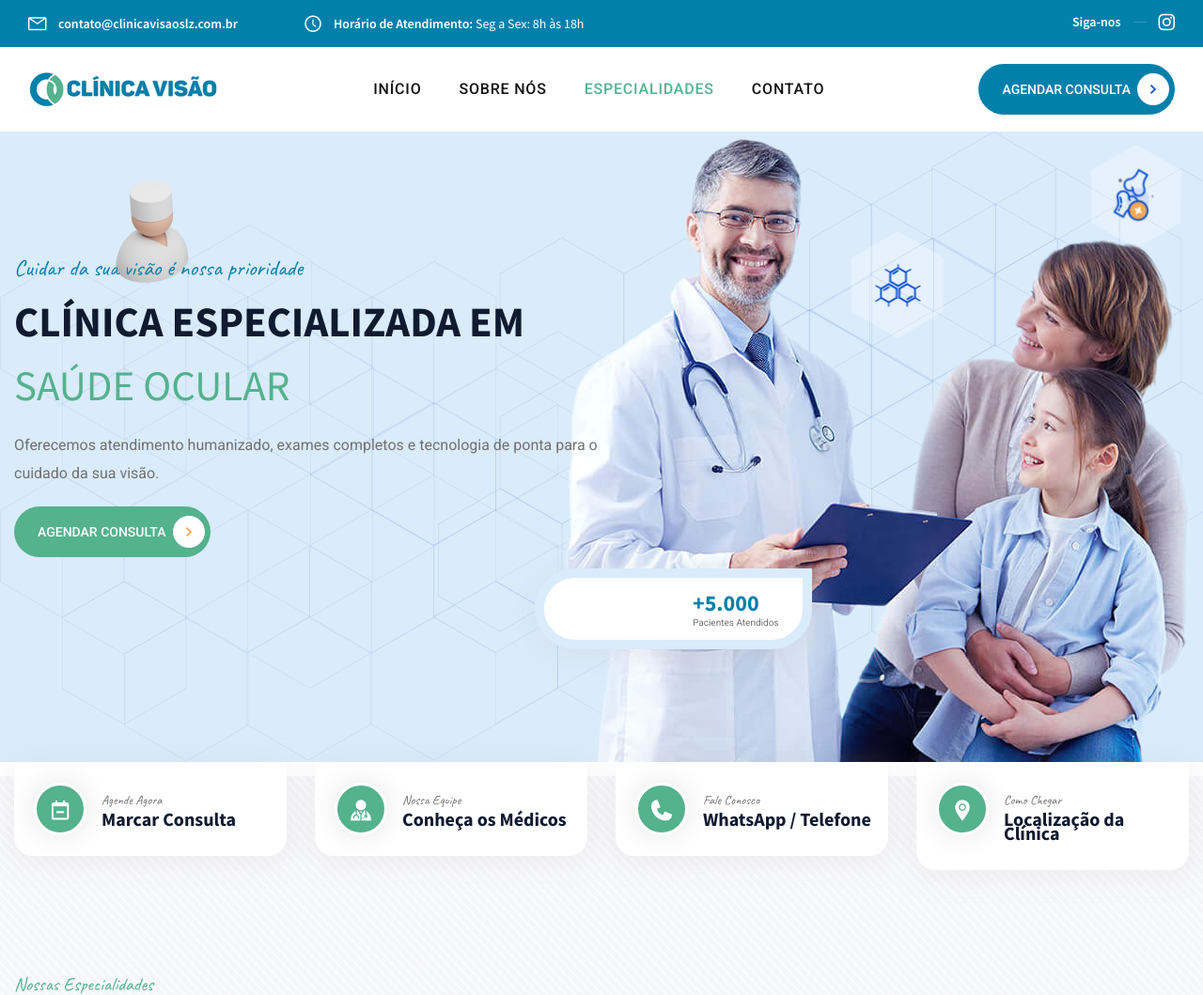
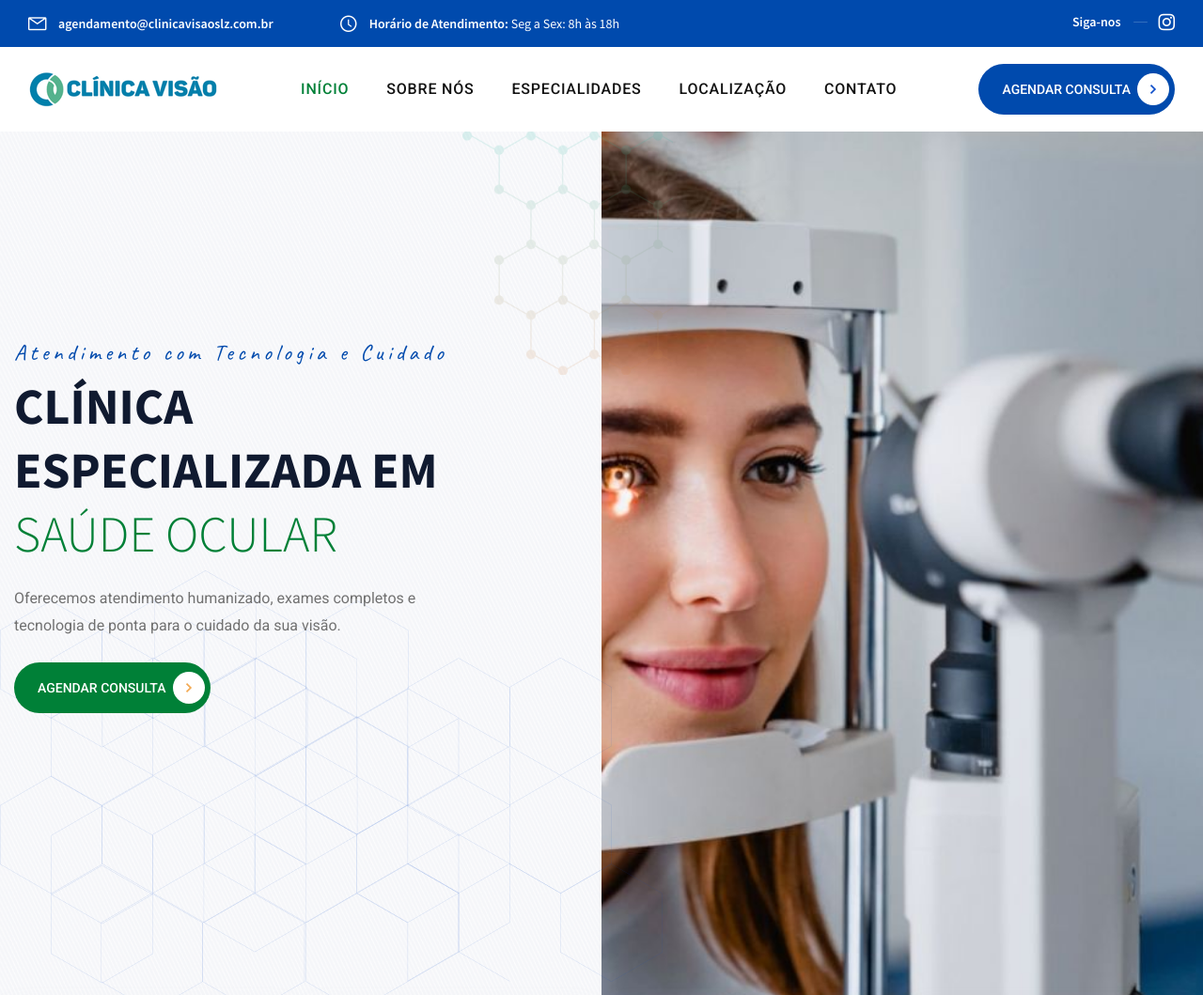
Before and after one commit to viniciusxande30/clinica-visao, a PHP site: page / in a window 1280 px wide. Shown: the top 1059 px of the page at 94% size. Run offline with PHP 8.4, Linux system fonts and the light colour scheme; some libraries are stand-ins or nearby versions; some web fonts are replaced.

Commit message:
Updates da Eliane PT1

```diff
--- a/assets/css/style.css
+++ b/assets/css/style.css
@@ -69,8 +69,8 @@
 
 
 :root{
-  --theme-color: #54b28d;
-  --secondary-color: #0280ab;
+  --theme-color: #008037;
+  --secondary-color: #004aad;
   --pink-color: #FFC0CB;
   --violet-color: #7F00FF;
   --crimson-color: #DC143C;
--- a/index.php
+++ b/index.php
@@ -61,7 +61,7 @@
         <div class="outer-container">
             <div class="top-inner">
                 <ul class="info-list clearfix">
-                    <li><i class="icon-46"></i><a href="mailto:contato@clinicavisaoslz.com.br">contato@clinicavisaoslz.com.br</a></li>
+                    <li><i class="icon-46"></i><a href="mailto:agendamento@clinicavisaoslz.com.br">agendamento@clinicavisaoslz.com.br</a></li>
                     <li><i class="icon-3"></i>Horário de Atendimento: <span>Seg a Sex: 8h às 18h</span></li>
                 </ul>
                 <ul class="social-links clearfix">
@@ -92,7 +92,11 @@
                                 <li><a href="#home">Início</a></li>
                                 <li><a href="#sobrenos">Sobre Nós</a></li>
                                 <li><a href="#service">Especialidades</a></li>
-                                <!-- <li><a href="#project">Estrutura</a></li> -->
+                                <li>
+                                    <a href="#" data-bs-toggle="modal" data-bs-target="#modalLocalizacao">
+                                        Localização
+                                    </a>
+                                </li>
                                 <li><a href="#contato">Contato</a></li>
                             </ul>
                         </div>
@@ -156,9 +160,9 @@
         <div class="contact-info">
             <h4>Fale Conosco</h4>
             <ul>
-                <li>Nosso Endereço - Av. Contorno Leste Oeste, 03 COHATRACK</li>
+                <li>Nosso Endereço - Av. Contorno Leste Oeste, 03 COHATRAC</li>
                 <li><a href="https://wa.me/5581981324929?text=Ol%C3%A1,%20gostaria%20de%20mais%20informa%C3%A7%C3%B5es">(98)8132-4929</a></li>
-                <li><a href="mailto:contato@clinicavisaoslz.com.br">contato@clinicavisaoslz.com.br</a></li>
+                <li><a href="mailto:agendamento@clinicavisaoslz.com.br">agendamento@clinicavisaoslz.com.br</a></li>
             </ul>
         </div>
 
@@ -173,68 +177,34 @@
 <!-- Fim Menu Mobile -->
 
 
-       <!-- Seção Banner -->
-<section class="banner-section p_relative"  id="home">
-    <div class="banner-carousel owl-theme owl-carousel owl-dots-none owl-nav-none">
 
-        <!-- Slide 1 -->
-        <div class="slide-item p_relative">
+
+
+ <!-- banner-style-two -->
+        <section class="banner-style-two p_relative" id="home">
+            <div class="bg-layer" style="background-image: url(assets/images/banner/banner-1.jpg);"></div>
             <div class="pattern-layer">
-                <div class="pattern-1" style="background-image: url(assets/images/shape/shape-1.png);"></div>
-                <div class="pattern-2" style="background-image: url(assets/images/shape/shape-2.png);"></div>
-            </div>
-            <div class="shape-layer">
-                <div class="shape-1 float-bob-y" style="background-image: url(assets/images/shape/shape-3.png);"></div>
-                <div class="shape-2" style="background-image: url(assets/images/shape/shape-4.png);"></div>
-                <div class="shape-3" style="background-image: url(assets/images/shape/shape-5.png);"></div>
-                <div class="shape-4" style="background-image: url(assets/images/shape/shape-6.png);"></div>
+                <div class="pattern-1" style="background-image: url(assets/images/shape/shape-25.png);"></div>
+                <div class="pattern-2" style="background-image: url(assets/images/shape/shape-26.png);"></div>
+                <div class="pattern-3" style="background-image: url(assets/images/shape/shape-27.png);"></div>
             </div>
             <div class="auto-container">
-                <div class="content-box p_relative d_block z_5">
-                    <span class="title-text p_relative d_block">Cuidar da sua visão é nossa prioridade</span>
-                    <h2 class="p_relative d_block">Clínica especializada em <span>saúde ocular</span></h2>
+                <div class="content-box">
+                    <span class="sub-title">Atendimento com Tecnologia e Cuidado</span>
+                    <h2>Clínica Especializada em <span>Saúde Ocular</span></h2>
                     <p>Oferecemos atendimento humanizado, exames completos e tecnologia de ponta para o cuidado da sua visão.</p>
-                    <div class="btn-box">
-                        <a href="#agendamento" class="theme-btn btn-two"><span>Agendar Consulta</span></a>
+                    <div class="lower-box">
+                        <div class="btn-box"><a href="index-2.html" class="theme-btn btn-two"><span>Agendar Consulta</span></a></div>
                     </div>
                 </div>
             </div>
-            <div class="image-box">
-                <figure class="image"><img src="assets/images/banner/banner-img-1.png" alt="Consulta Oftalmológica"></figure>
-                <div class="doctors-list">
-                    <h3>+5.000</h3>
-                    <span>Pacientes Atendidos</span>
-                </div>
-            </div>
-        </div>
+        </section>
+        <!-- banner-style-two end -->
 
-        <!-- Slide 2 (pode repetir ou trocar conteúdo se quiser destacar outro benefício) -->
-        <div class="slide-item p_relative">
-            <div class="pattern-layer">
-                <div class="pattern-1" style="background-image: url(assets/images/shape/shape-1.png);"></div>
-                <div class="pattern-2" style="background-image: url(assets/images/shape/shape-2.png);"></div>
-            </div>
-            <div class="shape-layer">
-                <div class="shape-1 float-bob-y" style="background-image: url(assets/images/shape/shape-3.png);"></div>
-                <div class="shape-2" style="background-image: url(assets/images/shape/shape-4.png);"></div>
-                <div class="shape-3" style="background-image: url(assets/images/shape/shape-5.png);"></div>
-                <div class="shape-4" style="background-image: url(assets/images/shape/shape-6.png);"></div>
-            </div>
-            <div class="auto-container">
-                <div class="content-box p_relative d_block z_5">
-                    <span class="title-text p_relative d_block">Atendimento com tecnologia e cuidado</span>
-                    <h2 class="p_relative d_block">Exames precisos com <span>equipamentos modernos</span></h2>
-                    <p>Realizamos exames oftalmológicos com precisão e conforto, garantindo diagnósticos rápidos e confiáveis.</p>
-                    <div class="btn-box">
-                        <a href="#agendamento" class="theme-btn btn-two"><span>Agendar Exame</span></a>
-                    </div>
-                </div>
-            </div>
-        </div>
 
-    </div>
-</section>
-<!-- Fim Seção Banner -->
+
+
+
 
 
       <!-- Seção Informações Rápidas -->
@@ -243,6 +213,7 @@
         <div class="row clearfix">
 
             <div class="col-lg-3 col-md-6 col-sm-12 info-block">
+                <a href="#agendamento">
                 <div class="info-block-one">
                     <div class="inner-box">
                         <div class="icon-box"><i class="icon-10"></i></div>
@@ -250,19 +221,23 @@
                         <h4>Marcar Consulta</h4>
                     </div>
                 </div>
+                </a>
             </div>
 
             <div class="col-lg-3 col-md-6 col-sm-12 info-block">
+                <a href="#especialistas">
                 <div class="info-block-one">
                     <div class="inner-box">
                         <div class="icon-box"><i class="icon-34"></i></div>
                         <span>Nossa Equipe</span>
-                        <h4>Conheça os Médicos</h4>
+                        <h4>Dra. Eliane Macedo</h4>
                     </div>
                 </div>
+                </a>
             </div>
 
             <div class="col-lg-3 col-md-6 col-sm-12 info-block">
+                <a href="https://wa.me/5581981324929?text=Ol%C3%A1,%20gostaria%20de%20mais%20informa%C3%A7%C3%B5es" target="_BLANK">
                 <div class="info-block-one">
                     <div class="inner-box">
                         <div class="icon-box"><i class="icon-12"></i></div>
@@ -270,17 +245,42 @@
                         <h4>WhatsApp / Telefone</h4>
                     </div>
                 </div>
+                </a>
             </div>
 
+          <!-- Bloco de informação -->
 <div class="col-lg-3 col-md-6 col-sm-12 info-block">
     <div class="info-block-one">
-                    <div class="inner-box">
+        <div class="inner-box" data-bs-toggle="modal" data-bs-target="#modalLocalizacao" style="cursor: pointer;">
             <div class="icon-box"><i class="icon-13"></i></div>
             <span>Como Chegar</span>
-                        <h4>Localização da Clínica</h4>
+            <h4>Nossa Localização</h4>
         </div>
     </div>
 </div>
+
+<!-- Modal -->
+<div class="modal fade" id="modalLocalizacao" tabindex="-1" aria-labelledby="modalLocalizacaoLabel" aria-hidden="true">
+    <div class="modal-dialog modal-dialog-centered modal-lg">
+        <div class="modal-content" style="border: none; border-radius: 12px;">
+            <div class="modal-header" style="border-bottom: none;">
+                <h5 class="modal-title" id="modalLocalizacaoLabel">Localização da Clínica</h5>
+                <button type="button" class="btn-close" data-bs-dismiss="modal" aria-label="Fechar"></button>
+            </div>
+            <div class="modal-body p-0">
+                <iframe
+                    src="https://www.google.com/maps/embed?pb=!3m2!1spt-BR!2sbr!4v1762097169134!5m2!1spt-BR!2sbr!6m8!1m7!1sAr0RA-rVQSuesKxwQSpbfA!2m2!1d-2.543176926561952!2d-44.2090213854426!3f290.48132!4f0!5f0.7820865974627469"
+                    width="100%" height="450"
+                    style="border:0; border-radius: 0 0 12px 12px;"
+                    allowfullscreen="" loading="lazy"
+                    referrerpolicy="no-referrer-when-downgrade">
+                </iframe>
+            </div>
+        </div>
+    </div>
+</div>
+
+
 
         </div>
     </div>
@@ -392,7 +414,7 @@
 <!-- fim sobre-a-clinica -->
 
 <!-- porque-escolher-section -->
-<section class="chooseus-section sec-pad p_relative">
+<section class="chooseus-section sec-pad p_relative"  id="especialistas">
     <div class="pattern-layer" style="background-image: url(assets/images/shape/shape-15.png);"></div>
     <div class="auto-container">
 
@@ -404,14 +426,63 @@
 
         <div class="tabs-box">
             <div class="tab-btns tab-buttons clearfix centred mb_40" style="margin-right:0">
-                <div class="tab-btn active-btn" data-tab="#tab-1"><h3>Tecnologia</h3></div>
-                <div class="tab-btn" data-tab="#tab-2"><h3>Satisfação</h3></div>
-                <div class="tab-btn" data-tab="#tab-3"><h3>Especialistas </h3></div>
+                <div class="tab-btn  active-btn" data-tab="#tab-1"><h3>Profissionais Qualificados </h3></div>
+                <div class="tab-btn" data-tab="#tab-2"><h3>Tecnologia de Ponta</h3></div>
+                <div class="tab-btn" data-tab="#tab-3"><h3>Tratamento Humanizado</h3></div>
             </div>
 
             <div class="tabs-content">
+
+
+ <!-- AbA 3 -->
+                <div class="tab active-tab" id="tab-1">
+                    <div class="inner-box">
+                        <div class="shape" style="background-image: url(assets/images/shape/shape-14.png);"></div>
+                        <div class="row clearfix">
+                            <div class="col-lg-6 col-md-12 col-sm-12 video-column">
+                                <div class="video-inner" style="background-image: url(assets/images/shape/doutora.png);">
+
+                                </div>
+                            </div>
+                            <div class="col-lg-6 col-md-12 col-sm-12 content-column">
+    <div class="content-block-two">
+        <div class="content-box ml_40">
+            <div class="text-box">
+                <h3>Dra. Eliane Macedo</h3>
+                <p>
+                    <strong>Titular do Conselho Brasileiro de Oftalmologia (CBO)</strong><br>
+                    Especialista em <strong>Córnea, Doenças Externas e da Superfície Ocular</strong>.<br><br>Seu compromisso
+                    é oferecer diagnósticos precisos e tratamentos personalizados, garantindo bem-estar,
+                    segurança e confiança em cada consulta.
+                </p>
+            </div>
+
+            <ul class="list-style-one clearfix">
+                <li>Especialista em Córnea – Doenças Externas e da Superfície Ocular</li>
+                <li>Titular do Conselho Brasileiro de Oftalmologia (CBO)</li>
+                <li>Atendimento humanizado e acolhedor</li>
+                <li>Explicação detalhada de cada diagnóstico e procedimento</li>
+                <li>Compromisso com a excelência em saúde ocular</li>
+            </ul>
+
+            <div class="text-box mt_30">
+                <h4>Equipe especializada em saúde ocular</h4>
+                <p>
+                    Contamos com profissionais experientes e constantemente atualizados para oferecer o melhor
+                    tratamento para cada caso, com clareza e confiança. Nosso propósito é cuidar da sua visão
+                    com dedicação, tecnologia de ponta e acompanhamento contínuo.
+                </p>
+            </div>
+        </div>
+    </div>
+</div>
+
+                        </div>
+                    </div>
+                </div>
+
                 <!-- AbA 1 -->
-                <div class="tab active-tab" id="tab-1">
+                <div class="tab" id="tab-2">
                     <div class="inner-box">
                         <div class="shape" style="background-image: url(assets/images/shape/shape-14.png);"></div>
                         <div class="row clearfix">
@@ -424,7 +495,7 @@
                                 <div class="content-block-two">
                                     <div class="content-box ml_40">
                                         <div class="text-box">
-                                            <h3>Tecnologia moderna para diagnósticos precisos</h3>
+                                            <h3>Tecnologia de Ponta</h3>
                                             <p>Utilizamos equipamentos avançados para garantir exames rápidos, precisos e confortáveis, permitindo diagnósticos confiáveis e tratamentos mais eficazes.</p>
                                         </div>
                                         <ul class="list-style-one clearfix">
@@ -466,9 +537,7 @@
                                             <li>Procedimentos seguros e eficazes</li>
                                             <li>Acompanhamento pós-consulta</li>
                                         </ul>
-                                        <div class="btn-box">
-                                            <a href="#service" class="theme-btn btn-two"><span>Ver depoimentos</span></a>
-                                        </div>
+
                                     </div>
                                 </div>
                             </div>
@@ -476,38 +545,7 @@
                     </div>
                 </div>
 
-                <!-- AbA 3 -->
-                <div class="tab" id="tab-3">
-                    <div class="inner-box">
-                        <div class="shape" style="background-image: url(assets/images/shape/shape-14.png);"></div>
-                        <div class="row clearfix">
-                            <div class="col-lg-6 col-md-12 col-sm-12 video-column">
-                                <div class="video-inner" style="background-image: url(assets/images/resource/video-1.jpg);">
 
-                                </div>
-                            </div>
-                            <div class="col-lg-6 col-md-12 col-sm-12 content-column">
-                                <div class="content-block-two">
-                                    <div class="content-box ml_40">
-                                        <div class="text-box">
-                                            <h3>Equipe especializada em saúde ocular</h3>
-                                            <p>Contamos com profissionais experientes e constantemente atualizados para oferecer o melhor tratamento para cada caso, com clareza e confiança.</p>
-                                        </div>
-                                        <ul class="list-style-one clearfix">
-                                            <li>Médicos oftalmologistas especializados</li>
-                                            <li>Atendimento acolhedor e seguro</li>
-                                            <li>Explicação detalhada dos resultados</li>
-                                            <li>Confiança e proximidade no atendimento</li>
-                                        </ul>
-                                        <div class="btn-box">
-                                            <a href="#about" class="theme-btn btn-two"><span>Conhecer equipe</span></a>
-                                        </div>
-                                    </div>
-                                </div>
-                            </div>
-                        </div>
-                    </div>
-                </div>
 
             </div>
         </div>
@@ -671,9 +709,9 @@
                         </div>
                         <div class="widget-content">
                             <ul class="info-list clearfix">
-                                <li><img src="assets/images/icons/icon-5.svg" alt="">Email: <a href="mailto:contato@clinicavisaoslz.com.br">contato@clinicavisaoslz.com.br</a></li>
-                                <li><img src="assets/images/icons/icon-6.svg" alt="">Telefone: <a href="tel:+559881324929">(98)8132-4929</a></li>
-                                <li><img src="assets/images/icons/icon-7.svg" alt="">Nosso Endereço - Av. Contorno Leste Oeste, 03 COHATRACK</li>
+                                <li><img src="assets/images/icons/icon-5.svg" alt="">Email: <a href="mailto:agendamento@clinicavisaoslz.com.br">agendamento@clinicavisaoslz.com.br</a></li>
+                                <li><img src="assets/images/icons/icon-6.svg" alt="">Telefone: <a href="tel:+5598981324929">(98)98132-4929</a></li>
+                                <li><img src="assets/images/icons/icon-7.svg" alt="">Nosso Endereço - Av. Contorno Leste Oeste, 03 COHATRAC</li>
                             </ul>
                         </div>
                     </div>
```
Also changed, not shown: other parts of index.php (+33 -11 lines), assets/images/banner/banner-1.jpg, assets/images/banner/banner-1.webp (added), assets/images/banner/banner-2.webp (added), assets/images/shape/doutora.png (added). Lines whose indentation alone changed are shown as unchanged.
